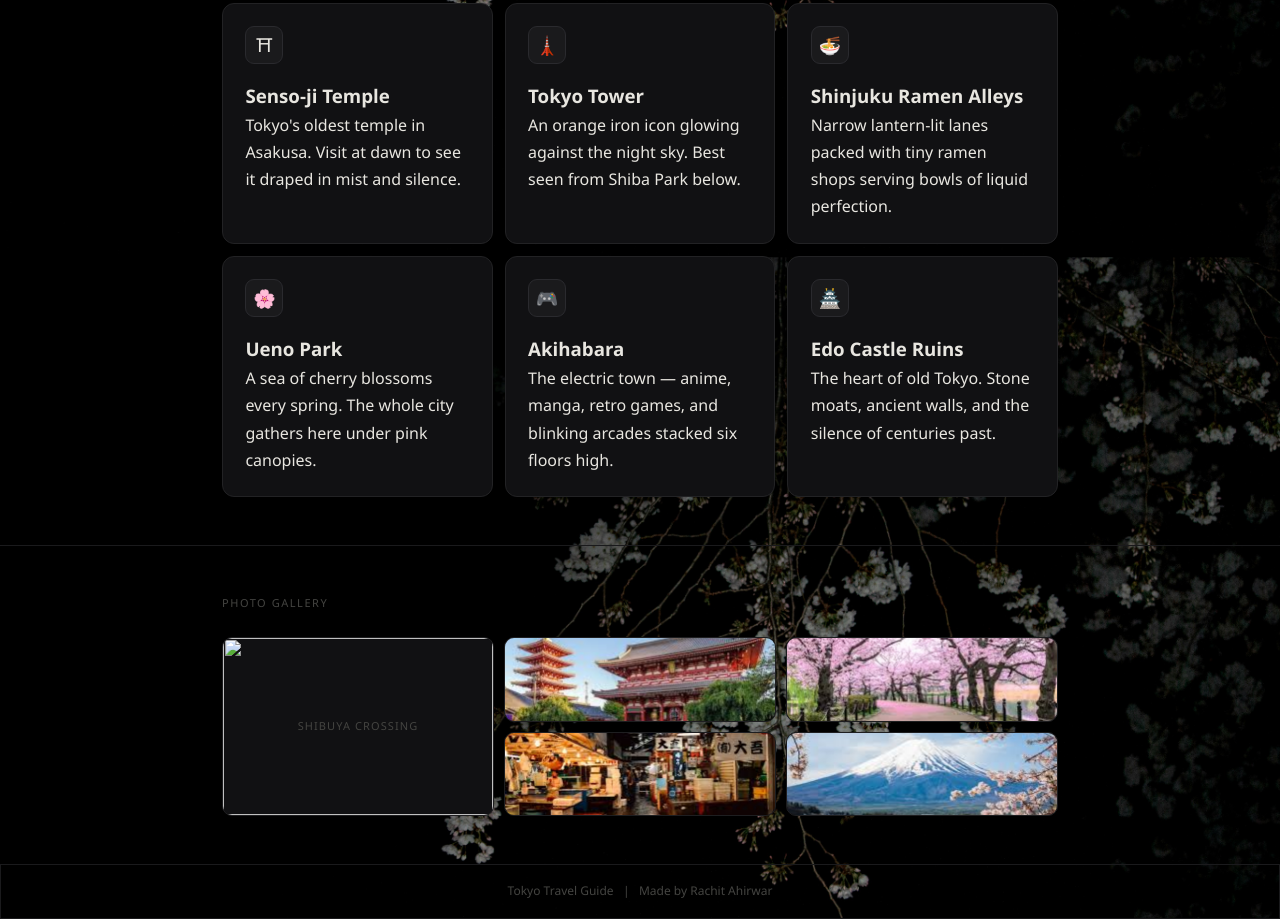
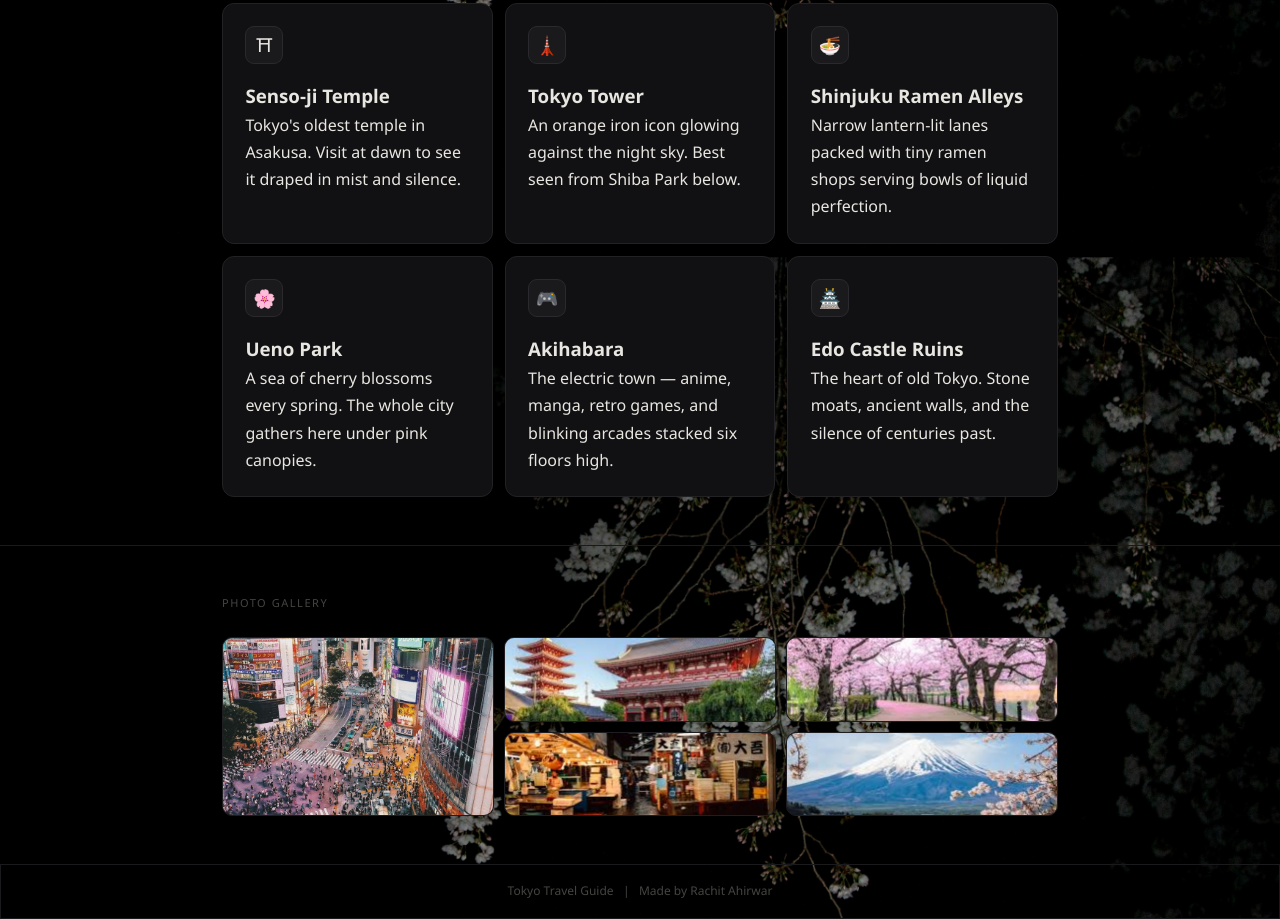
Before and after one commit to rachitahirwar15-ui/project-travel-tokyo, a plain HTML site: page index.html in a window 1280 px wide. Shown: the part 596-1515 px from the top of the page. Drawn offline with Linux system fonts and the light colour scheme.

Commit message:
Update index.html

```diff
--- a/index.html
+++ b/index.html
@@ -296,7 +296,7 @@
     <div class="section-label">Photo gallery</div>
     <div class="gallery">
       <div class="gal-item tall">
-        <img src="1.2jpg">
+        <img src="1.2.jpg">
         <span>Shibuya Crossing</span>
       </div>
       <div class="gal-item">
```
